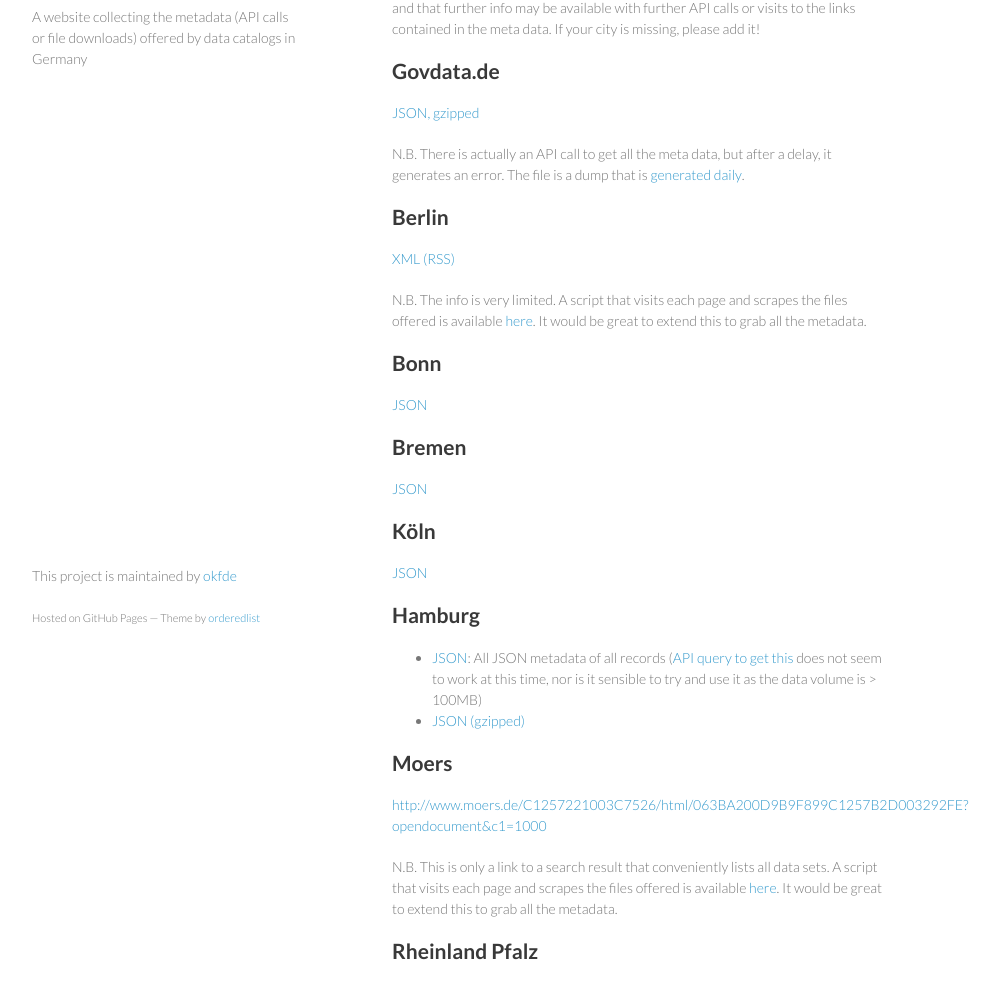
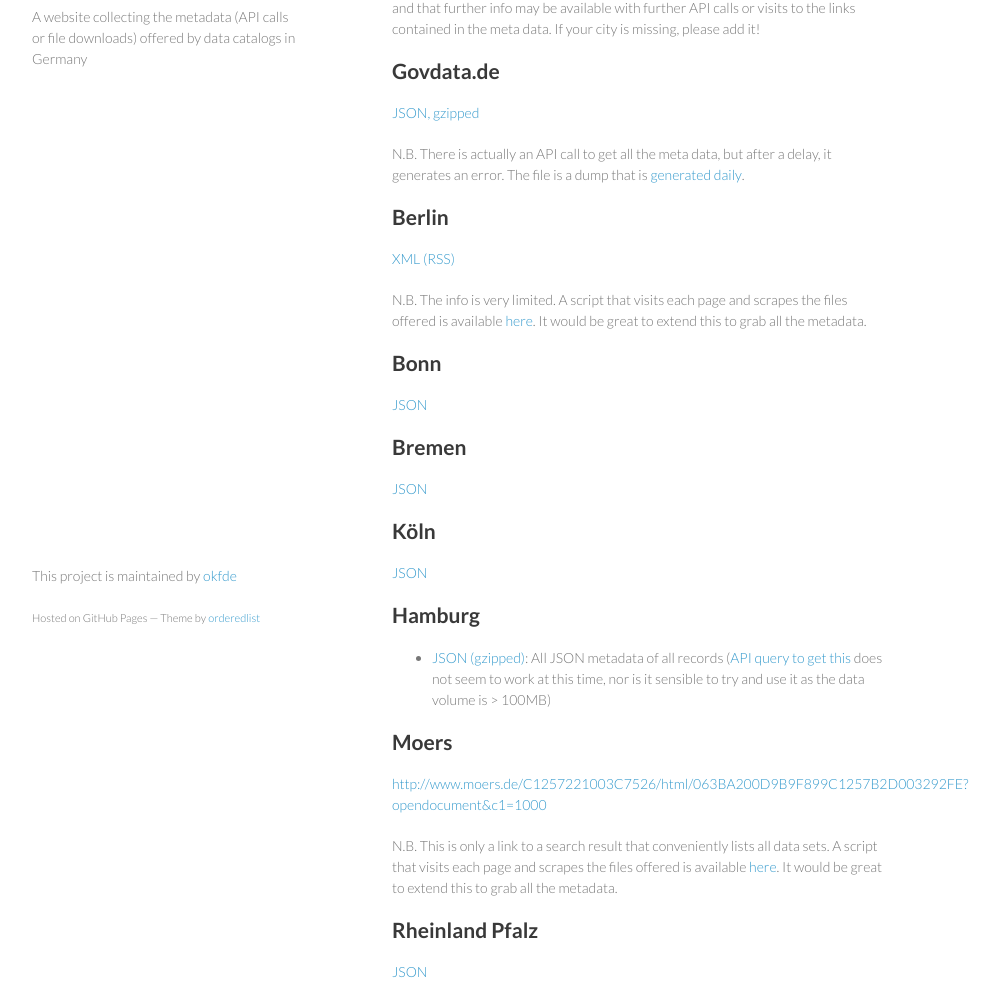
Before and after one commit to okfde/catalogmetadata, a plain HTML site: page index.html in a window 1280 px wide. Shown: the part 103-1089 px from the top of the page, without its empty margins (178-1177 px from the left). Drawn offline with Linux system fonts and the light colour scheme.

Commit message:
Fix hamburg links

```diff
--- a/index.html
+++ b/index.html
@@ -54,10 +54,7 @@
 
 <ul>
   <li>
-    <a href="https://raw.githubusercontent.com/okfde/odm-datenerfassung/master/metadata/hamburg/catalog.json.gz">JSON</a>: All JSON metadata of all records (<a href="http://suche.transparenz.hamburg.de/api/3/action/current_package_list_with_resources">API query to get this</a> does not seem to work at this time, nor is it sensible to try and use it as the data volume is &gt; 100MB)</a>
-  </li>
-  <li>
-    <a href="https://raw.githubusercontent.com/okfde/odm-datenerfassung/master/metadata/hamburg/catalog.json.gz">JSON (gzipped)</a></p>
+    <a href="https://raw.githubusercontent.com/okfde/odm-datenerfassung/master/metadata/hamburg/catalog.json.gz">JSON (gzipped)</a>: All JSON metadata of all records (<a href="http://suche.transparenz.hamburg.de/api/3/action/current_package_list_with_resources">API query to get this</a> does not seem to work at this time, nor is it sensible to try and use it as the data volume is &gt; 100MB)</a>
   </li>
 </ul>
 <h2>
```
